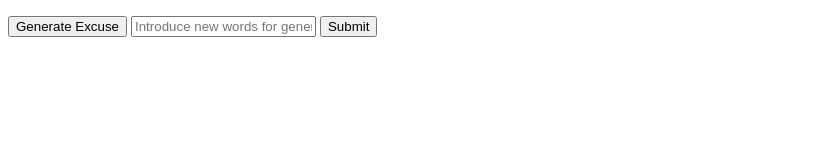
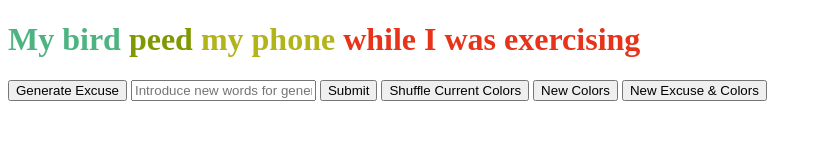
Before and after one commit to AzaleaMoon10/4Geeks-Projects-PreWork, a plain HTML site: page vanillajs-hello/index.html in a window 1280 px wide. Shown: the whole page, without its empty margins (0-822 px from the left). Drawn offline with Linux system fonts and the light colour scheme.

Commit message:
New buttons for colors added

```diff
--- a/vanillajs-hello/index.html
+++ b/vanillajs-hello/index.html
@@ -20,6 +20,9 @@
     <button id="buttonGen">Generate Excuse</button>
     <input type="text" id="inputText" placeholder="Introduce new words for generator">
     <button type="button" id="buttonSubmit">Submit</button>
+    <button type="button" id="buttonShuffle">Shuffle Current Colors</button>
+    <button type="button" id="buttonNewColors">New Colors</button>
+    <button type="button" id="buttonNewColNewEx"> New Excuse & Colors</button>
     <!-- Do not delete this script tag, this is what connects your HTML with the Javascript code -->
     <script src="./app.js"></script>
   </body>
```
